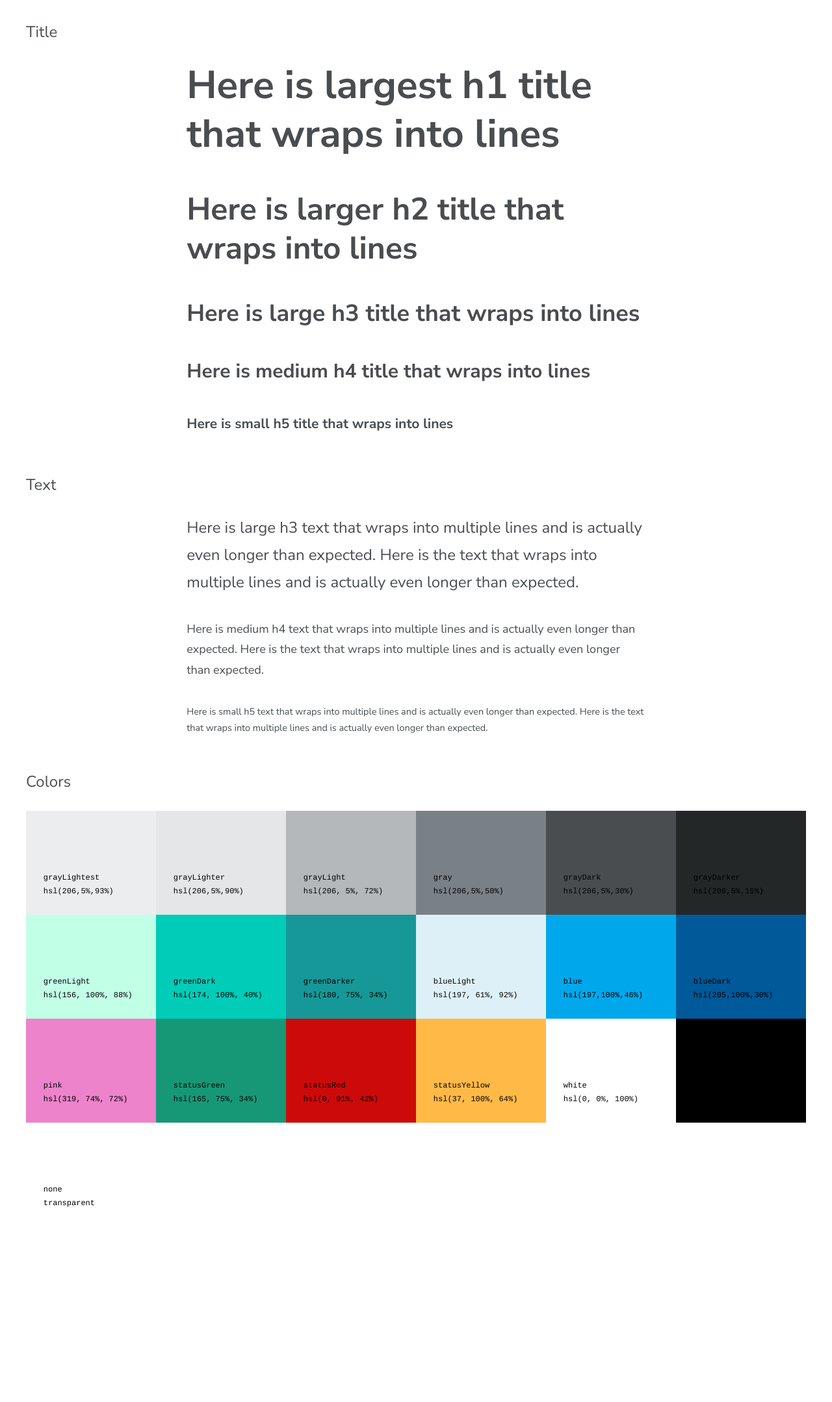
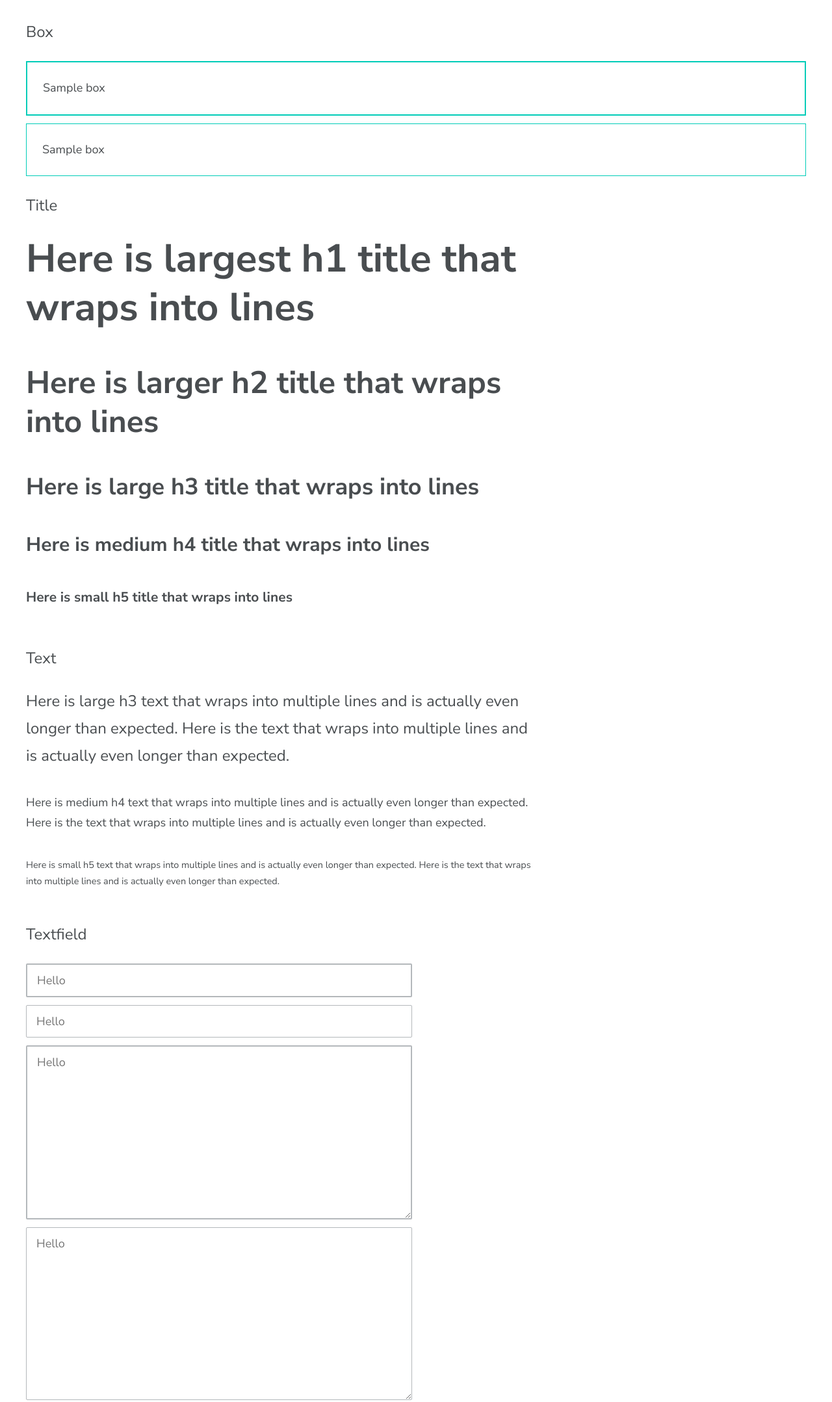
Before and after one commit to garden-io/eden, a Gatsby site: page / in a window 1280 px wide. Shown: the part 140-2298 px from the top of the page at 65% size. Before the commit the page ends 2028 px from the top, so only its background shows below. Built offline with nearby package versions, Linux system fonts and the light colour scheme; Gatsby itself is replaced by a stand-in of ours; a web font is replaced by a local one.

Commit message:
feat: form borders adjustments (#25)

```diff
--- a/src/components/Box.tsx
+++ b/src/components/Box.tsx
@@ -4,7 +4,7 @@
  * All rights reserved.
  */
 
-import { Color, Whitespace, BorderRadius } from "../themes"
+import { Color, Whitespace, BorderRadius, BorderWidth } from "../themes"
 import React, { FC } from "react"
 
 import { useTheme } from "../contexts"
@@ -22,6 +22,10 @@ interface Props {
    * Border color
    */
   borderColor?: Color
+  /**
+   * Border width
+   */
+  borderWidth?: BorderWidth
   /**
    * Border radius
    */
@@ -43,6 +47,7 @@ export const Box: FC<Props> = ({
   children = null,
   padding = "large",
   borderColor = "none",
+  borderWidth = "none",
   borderRadius = "none",
   background = "none",
   justify = "flex-start",
@@ -52,7 +57,7 @@ export const Box: FC<Props> = ({
   debug = false,
   overflow = "auto",
 }) => {
-  const { space, colors, borderRadiuses } = useTheme()
+  const { space, colors, borderRadiuses, borderWidths } = useTheme()
   return (
     <div
       style={{
@@ -64,7 +69,7 @@ export const Box: FC<Props> = ({
         borderRadius: borderRadiuses[borderRadius],
         borderStyle: borderColor ? "solid" : "",
         backgroundColor: colors[background],
-        borderWidth: borderColor ? "1px" : "",
+        borderWidth: borderColor ? borderWidths[borderWidth] : "",
         height: Object(space).hasOwnProperty(height) ? space[height] : height,
         boxShadow: shadow ? "0 0 2px rgba(0,0,0,0.1), 0 0 40px rgba(0,0,0,0.05)" : "",
         overflow,
--- a/src/components/Textarea.tsx
+++ b/src/components/Textarea.tsx
@@ -6,18 +6,26 @@
 
 import React, { FC } from "react"
 
-import { useTheme } from "../contexts"
-import { fontFamilies } from "../themes"
+import { useTheme, fontFamilies, BorderWidth } from ".."
 
 interface TextareaProps {
   title?: string
+  placeholder?: string
   name?: string
   value?: any
+  borderWidth?: BorderWidth
   onChange?: (event: React.ChangeEvent<HTMLTextAreaElement>) => void
 }
 
-export const Textarea: FC<TextareaProps> = ({ title = "", name = "", value = "", onChange = () => null }) => {
-  const { colors, space, textSizes } = useTheme()
+export const Textarea: FC<TextareaProps> = ({
+  title = "",
+  placeholder = "",
+  name = "",
+  value = "",
+  borderWidth = "medium",
+  onChange = () => null,
+}) => {
+  const { colors, space, textSizes, borderRadiuses, borderWidths } = useTheme()
 
   return (
     <div>
@@ -37,11 +45,12 @@ export const Textarea: FC<TextareaProps> = ({ title = "", name = "", value = "",
         name={name}
         value={value}
         rows={10}
+        placeholder={placeholder}
         style={{
           display: "block",
           background: colors.white,
-          borderRadius: "1px",
-          borderWidth: "1px",
+          borderRadius: borderRadiuses.small,
+          borderWidth: borderWidths[borderWidth],
           borderStyle: "solid",
           borderColor: colors.grayLight,
           color: colors.gray,
--- a/src/components/Textfield.tsx
+++ b/src/components/Textfield.tsx
@@ -6,8 +6,7 @@
 
 import React, { FC } from "react"
 
-import { useTheme } from "../contexts"
-import { fontFamilies } from "../themes"
+import { useTheme, BorderWidths, Color, BorderWidth, BorderRadius } from ".."
 
 interface Props {
   title?: string
@@ -16,6 +15,10 @@ interface Props {
   placeholder?: string
   type?: string
   disabled?: boolean
+  /**
+   * Border width
+   */
+  borderWidth?: BorderWidth
   onChange?: (value: string) => void
 }
 
@@ -26,9 +29,10 @@ export const Textfield: FC<Props> = ({
   placeholder = "",
   type = "text",
   disabled = false,
+  borderWidth = "medium",
   onChange = () => null,
 }) => {
-  const { colors, space, textSizes } = useTheme()
+  const { colors, space, textSizes, fontFamilies, borderWidths, borderRadiuses } = useTheme()
   const handleChange = (event: React.ChangeEvent<HTMLInputElement>) => onChange(event.target.value)
   return (
     /* TODO: Make opacity a thene variable */
@@ -54,8 +58,8 @@ export const Textfield: FC<Props> = ({
         style={{
           display: "block",
           background: colors.white,
-          borderRadius: "1px",
-          borderWidth: "1px",
+          borderRadius: borderRadiuses.small,
+          borderWidth: borderWidths[borderWidth],
           borderStyle: "solid",
           borderColor: colors.grayLight,
           color: colors.gray,
--- a/src/pages/index.tsx
+++ b/src/pages/index.tsx
@@ -18,6 +18,8 @@ import {
   textSizes,
   TextSize,
   Pre,
+  Textfield,
+  Textarea,
 } from ".."
 
 const EdenColors = () => (
@@ -36,8 +38,7 @@ const EdenColors = () => (
 )
 
 const EdenTitles = () => (
-  <Grid columns="1fr 3fr 1fr">
-    <Space />
+  <Grid columns="2fr 1fr">
     <Grid>
       {flatten(
         Object.entries(titleSizes)
@@ -50,7 +51,6 @@ const EdenTitles = () => (
           ])
       )}
     </Grid>
-    <Space />
   </Grid>
 )
 
@@ -80,8 +80,7 @@ const EdenTitles = () => (
 //)
 
 const EdenTexts = () => (
-  <Grid columns="1fr 3fr 1fr">
-    <Space />
+  <Grid columns="2fr 1fr">
     <Grid>
       {flatten(
         Object.entries(textSizes)
@@ -95,9 +94,45 @@ const EdenTexts = () => (
           ])
       )}
     </Grid>
-    <Space />
   </Grid>
 )
+
+const EdenBoxes = () => {
+  return (
+    <Grid>
+      <Box borderWidth="medium" borderColor="greenDark">
+        <Text>Sample box</Text>
+      </Box>
+      <Box borderWidth="small" borderColor="greenDark">
+        <Text>Sample box</Text>
+      </Box>
+    </Grid>
+  )
+}
+
+const EdenTextfields = () => {
+  return (
+    <Grid columns="1fr 1fr">
+      <Grid>
+        <Textfield placeholder="Hello" />
+        <Textfield borderWidth="small" placeholder="Hello" />
+        <Textarea placeholder="Hello" />
+        <Textarea borderWidth="small" placeholder="Hello" />
+      </Grid>
+    </Grid>
+  )
+}
+
+const EdenTextareas = () => {
+  return (
+    <Grid columns="1fr 1fr">
+      <Grid>
+        <Textarea placeholder="Hello" />
+        <Textarea borderWidth="small" placeholder="Hello" />
+      </Grid>
+    </Grid>
+  )
+}
 
 const Colors = () => {
   return (
@@ -107,10 +142,16 @@ const Colors = () => {
       <Section>
         <Space height="larger" />
         <Grid gap="large">
+          <Text size="large">Box</Text>
+          <EdenBoxes />
           <Text size="large">Title</Text>
           <EdenTitles />
           <Text size="large">Text</Text>
           <EdenTexts />
+          <Text size="large">Textfield</Text>
+          <EdenTextfields />
+          <Text size="large">Textarea</Text>
+          <EdenTextareas />
           <Text size="large">Colors</Text>
           <EdenColors />
         </Grid>
--- a/src/themes/index.ts
+++ b/src/themes/index.ts
@@ -300,6 +300,20 @@ export const borderRadiuses: BorderRadiuses = {
   none: "0px",
 }
 
+export interface BorderWidths {
+  medium: string
+  small: string
+  none: string
+}
+
+export type BorderWidth = keyof BorderWidths
+
+export const borderWidths: BorderWidths = {
+  medium: "2px",
+  small: "1px",
+  none: "0px",
+}
+
 export const theme = {
   colors,
   brandColors,
@@ -319,4 +333,5 @@ export const theme = {
   codeSizes,
   iconSizes,
   borderRadiuses,
+  borderWidths,
 }
```
Also changed, not shown: 9 other files.
